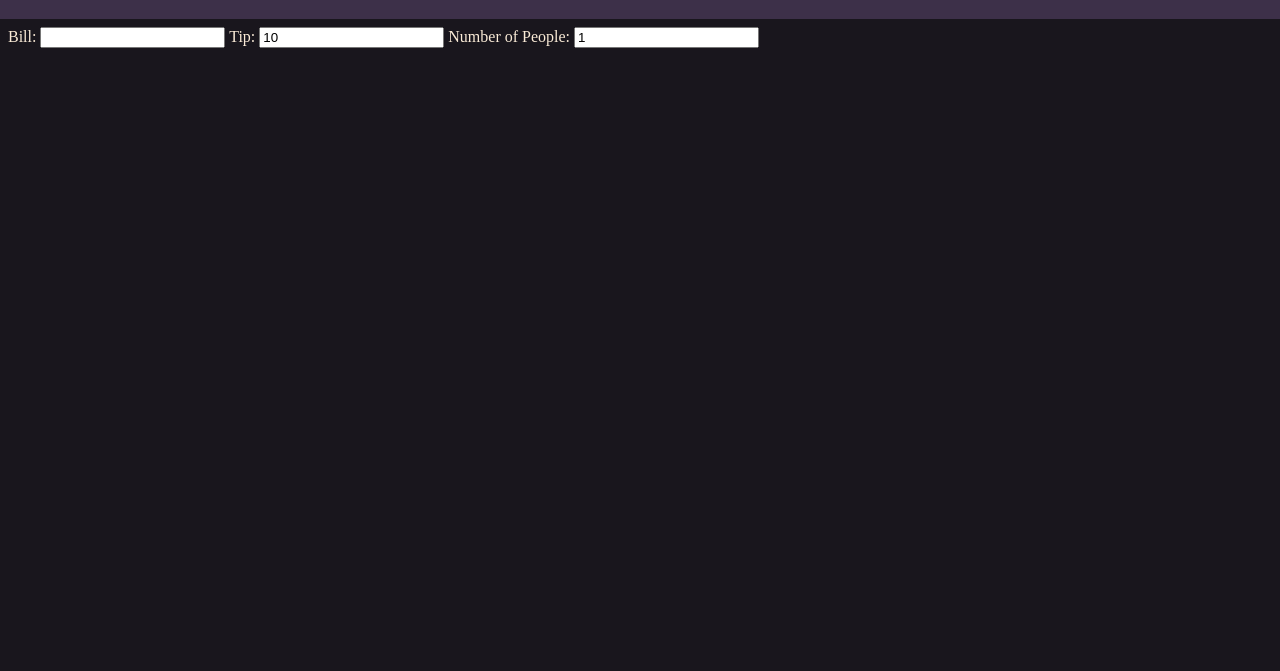
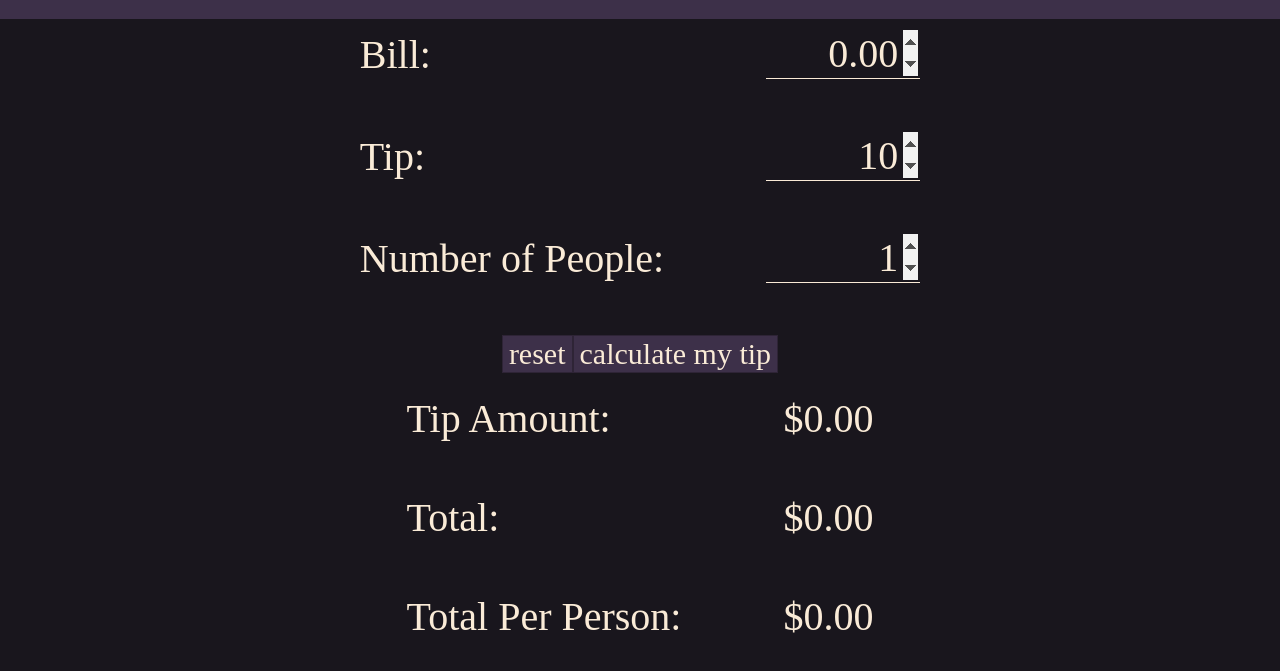
Before and after one commit to IanYbarra2000/Tip-Calculator, a plain HTML site: page main.html in a window 1280 px wide. Shown: the part 61-732 px from the top of the page. Drawn offline with Linux system fonts and the light colour scheme.

Commit message:
add basic layout and style

```diff
--- a/main.html
+++ b/main.html
@@ -9,13 +9,43 @@
         </header>
         <main>
             <form>
-                <label for="meal-cost">Bill: </label>
-                <input type="number" id='meal-cost' name="cost" required>
-                <label for="Tip">Tip: </label>
-                <input type="number" id='Tip' name="tip" min="10" value="10" required>
-                <label for="people">Number of People: </label>
-                <input type="number" id='people' name="numPeople" min="1" value="1" required>
+                <table>
+                    <tr>
+                        <td><label for="meal-cost">Bill: </label></td>
+                        <td><input type="number" id='meal-cost' name="cost" value="0.00" required></td>
+                    </tr>
+                    <tr>
+                        <td><label for="Tip">Tip: </label></td>
+                        <td><input type="number" id='Tip' name="tip" min="10" value="10" required></td>
+                    </tr>
+                    <tr>
+                        <td><label for="people">Number of People: </label></td>
+                        <td><input type="number" id='people' name="numPeople" min="1" value="1" required></td>
+                    </tr>
+                </table>
+                <div id='buttons'>
+                    <input type="button" id='reset' value="reset">
+                    <input type="button" id='calc-tip' value="calculate my tip">
+                </div>
+
+
+
+
             </form>
+            <table id='results'>
+                <tr>
+                    <td>Tip Amount: </td>
+                    <td>$0.00</td>
+                </tr>
+                <tr>
+                    <td>Total: </td>
+                    <td>$0.00</td>
+                </tr>
+                <tr>
+                    <td>Total Per Person: </td>
+                    <td>$0.00</td>
+                </tr>
+            </table>
         </main>
     </body>
 </html>
--- a/style.css
+++ b/style.css
@@ -19,5 +19,74 @@ form {
     position: relative;
     color: antiquewhite;
 }
-form label {
+table {
+    text-align: left;
+    margin-left: auto;
+    margin-right: auto;
+    width: fit-content;
+    font-size: 40px;
+    align-content: center;
+    color: antiquewhite;
 }
+table input[type=number] {
+    font: inherit;
+    flex: 0 1 auto;
+    min-width: 50px;
+    width: 150px;
+    background: transparent;
+    border: none;
+    color: antiquewhite;
+    text-align: right;
+    border-bottom: 1px solid antiquewhite;
+
+}
+form table input[type=number]::-webkit-inner-spin-button, form table input[type=number]::-webkit-outer-spin-button{
+    opacity: 1;
+    margin-left: 5px;
+    background-color: antiquewhite;
+    border-radius: 5%;
+}
+
+form table tbody {
+
+}
+table td {
+    width: fit-content;
+    padding: 0 50px 50px 50px;
+}
+form #buttons{
+    width: 100%;
+    display: flex;
+    align-content: center;
+    justify-content: space-evenly;
+}
+form input[type=button]{
+    font-family: inherit;
+    font-size: 30px;
+    color: antiquewhite;
+    background-color: #3d3049;
+    border: 1px solid #2e2436;
+}
+#calc-tip {
+    margin-right: auto;
+}
+#reset {
+    margin-left: auto;
+
+}
+form input[type=button]:hover{
+    cursor: pointer;
+}
+form input[type=button]:active{
+    background-color: antiquewhite;
+    color: #3d3049;
+}
+p {
+    font-size: 40px;
+    color: antiquewhite;
+    margin-right: auto;
+    margin-left: auto;
+}
+#results {
+    margin-top: 100px;
+}
```
